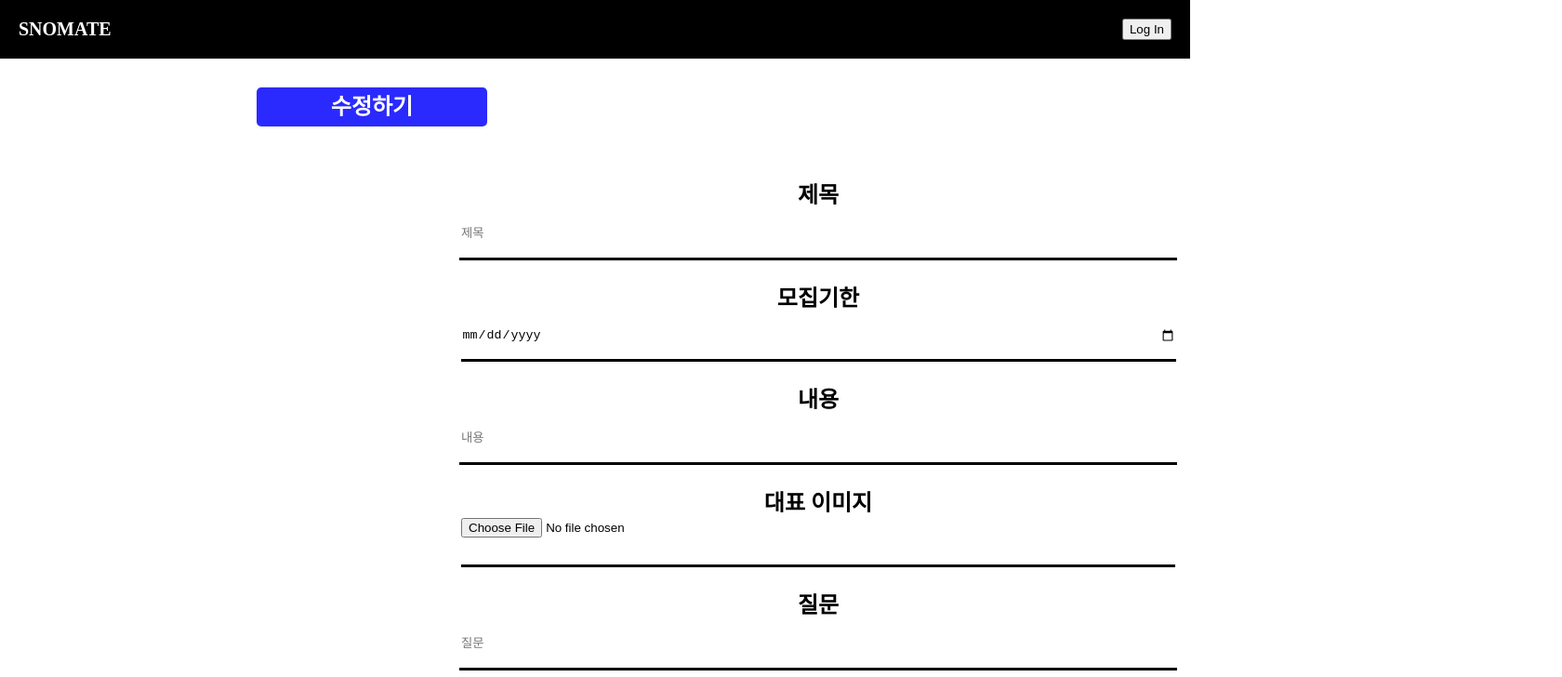
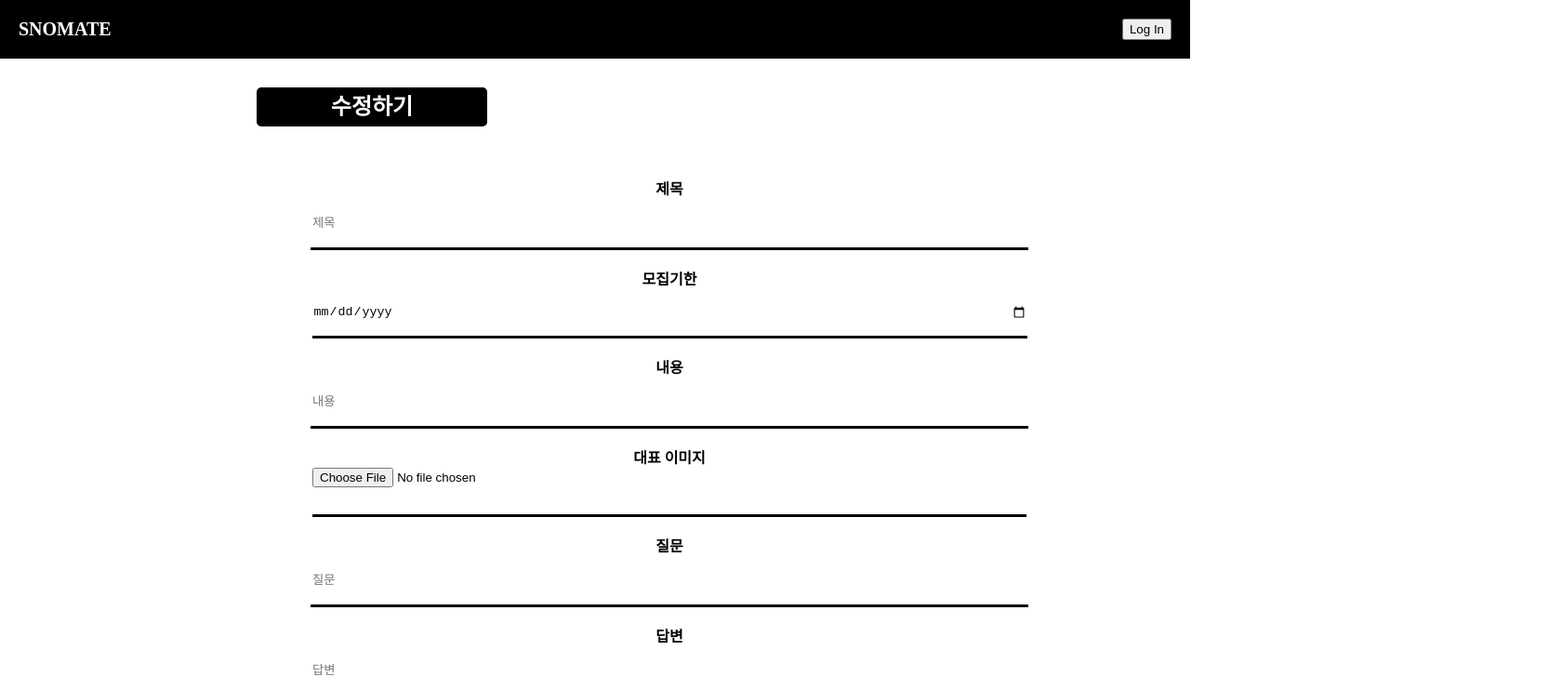
Before and after one commit to dev-yenya/snomate, a React (Create React App) app in the folder snomate/: page /update in a window 1280 px wide. Shown: the top 728 px of the page at 93% size, 1680 px wide, since content can reach past the window. Built offline with nearby package versions, Linux system fonts and the light colour scheme.

Commit message:
SNOMATE 클릭 시 홈으로 이동

```diff
--- a/snomate/src/components/Header.js
+++ b/snomate/src/components/Header.js
@@ -2,10 +2,14 @@ import React, { Component } from 'react';
 import style from "./Section.module.css";
 
 class MainHeader extends Component {
+    handleClick = (e) =>{
+       window.location.href="/"
+    }
+
     render() {
         return (
             <div className="black-nav">
-                <div>SNOMATE</div>
+                <div onClick={this.handleClick}>SNOMATE</div>
                 <div className={style.spacer}></div>
                 <button>Log In</button>
             </div>
--- a/snomate/src/components/Projects/Projects.module.css
+++ b/snomate/src/components/Projects/Projects.module.css
@@ -1,9 +1,9 @@
 .input_form{
-    width :100rem;
+    width :80rem;
     margin: 20px auto;
     padding: 20px;
     font-weight: 1000;
-    font-size:1.1rem;
+    font-size:1rem;
     box-sizing:border-box;
     display: inline-block;
 }
@@ -20,7 +20,7 @@
 }
 
 .input_label{
-    font-size:1.5rem;
+    font-size:1rem;
     font-weight:1000;
 }
 .text_align{
@@ -37,7 +37,7 @@
 
 .highlight{
     color: white;
-    background-color: #2a2aff;
+    background-color: black;
     border-radius:5px 5px 5px 5px;
     padding: 0.5rem 5rem;
     margin-left:5rem;
```
Also changed, not shown: snomate/src/components/Section.module.css (line endings or trailing spaces).
